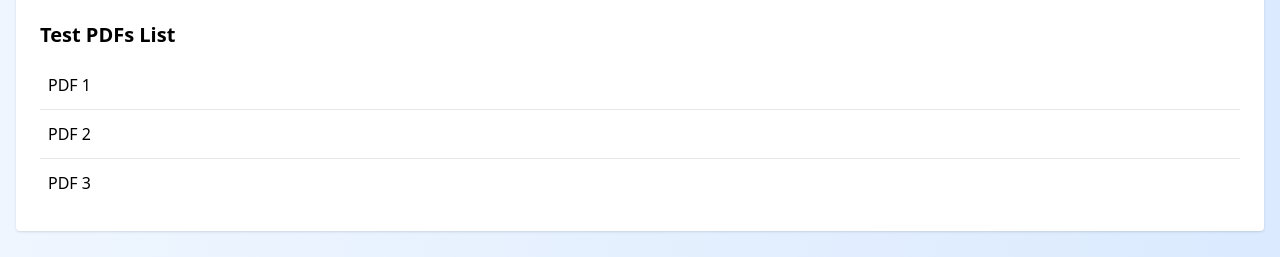
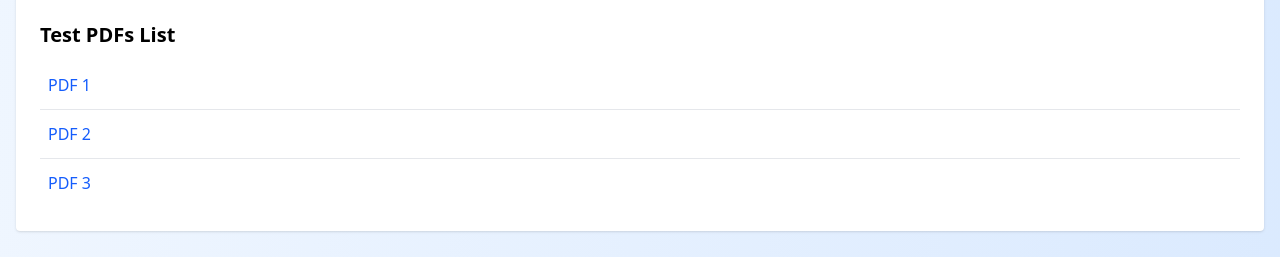
Before and after one commit to salgado582/gov_regulation_agents, a Vue app in the folder front_end/: page /login in a window 1280 px wide. Both pictures are taken after typing "Sample", "Sample123" into the empty fields and a click on the button "Login". Shown: the part 159-416 px from the top of the page. Built offline with nearby package versions, Linux system fonts and the light colour scheme.

Commit message:
Dashboard links made dynamic

```diff
--- /dev/null
+++ b/front_end/src/store/data.js
@@ -0,0 +1,8 @@
+export const testPDFs = {
+  "PDF 1":
+    "https://drive.google.com/file/d/1TexBDoBG18fsPPFvDqKsBVbi7osXWyNq/view?usp=drive_link",
+  "PDF 2":
+    "https://drive.google.com/file/d/1jWTlRBwcrIunQC3iG_QZLQ_u4BSDQwNz/view?usp=drive_link",
+  "PDF 3":
+    "https://drive.google.com/file/d/1UhthPMBh7culBdX9eRHCnB3oOx8zLybO/view?usp=drive_link",
+};
--- a/front_end/src/views/Dashboard.vue
+++ b/front_end/src/views/Dashboard.vue
@@ -4,22 +4,26 @@
     <h3 class="text-xl font-semibold mb-3">Test PDFs List</h3>
     <ul class="divide-y divide-gray-200">
       <li
-        v-for="(pdf, index) in testPDFs"
-        :key="index"
-        class="py-3 px-2 hover:bg-blue-50 transition-colors"
-      >
-        {{ pdf }}
-      </li>
+    v-for="(pdf, title, index) in testPDFs"
+    :key="index"
+    class="py-3 px-2 hover:bg-blue-50 transition-colors"
+  >
+    <a :href="pdf" target="_blank" class="text-blue-600 hover:underline">
+      {{ title }}
+    </a>
+  </li>
     </ul>
   </div>
 </template>
 
 <script>
+import { testPDFs } from "../store/data"; // Import the list
+
 export default {
   name: "Dashboard",
   data() {
     return {
-      testPDFs: ["PDF 1", "PDF 2", "PDF 3"],
+      testPDFs
     };
   },
 };
--- a/front_end/src/views/UploadRules.vue
+++ b/front_end/src/views/UploadRules.vue
@@ -10,7 +10,7 @@
         type="file"
         @change="handleFileUpload"
         accept=".pdf,.txt"
-        class="mb-4"
+        class="mb-4  py-2 px-2 rounded bg-gray-300 mr-16 w-[250px]"
       />
       <button
         @click="uploadFile"
```
